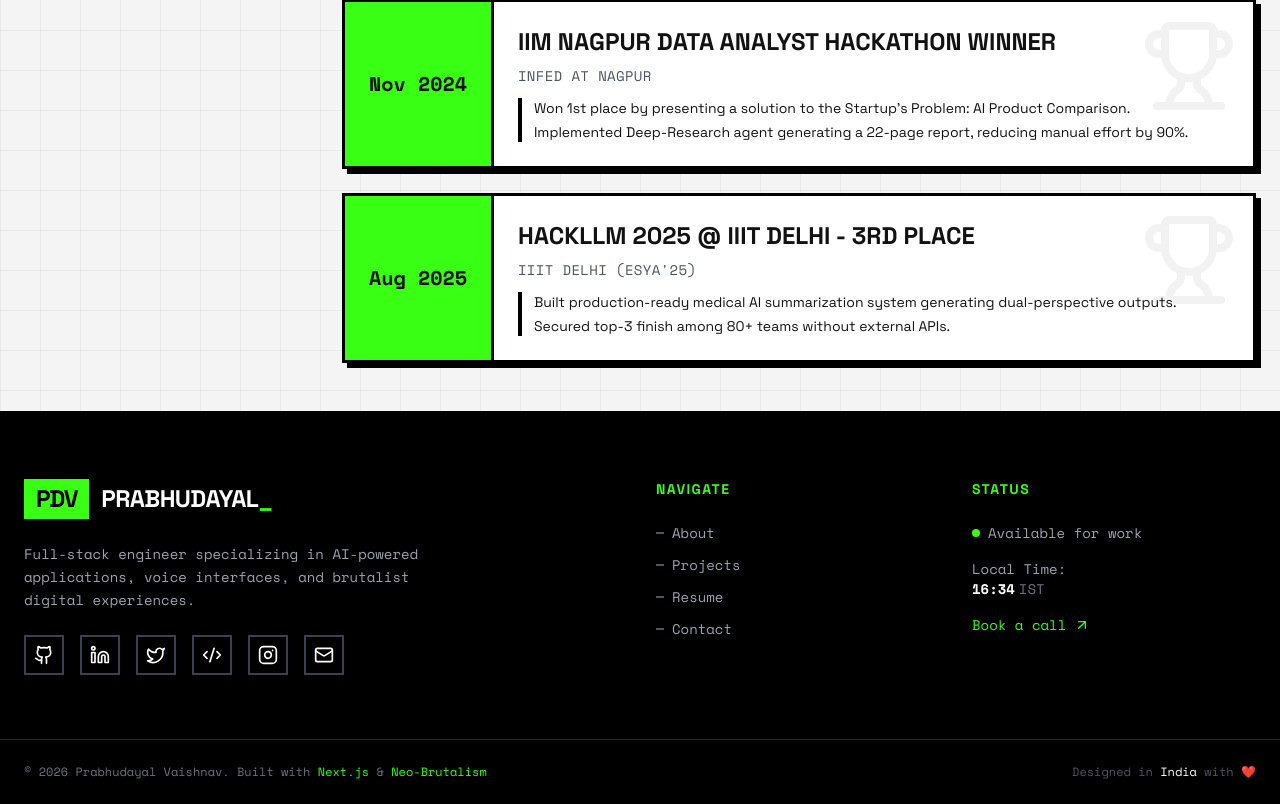
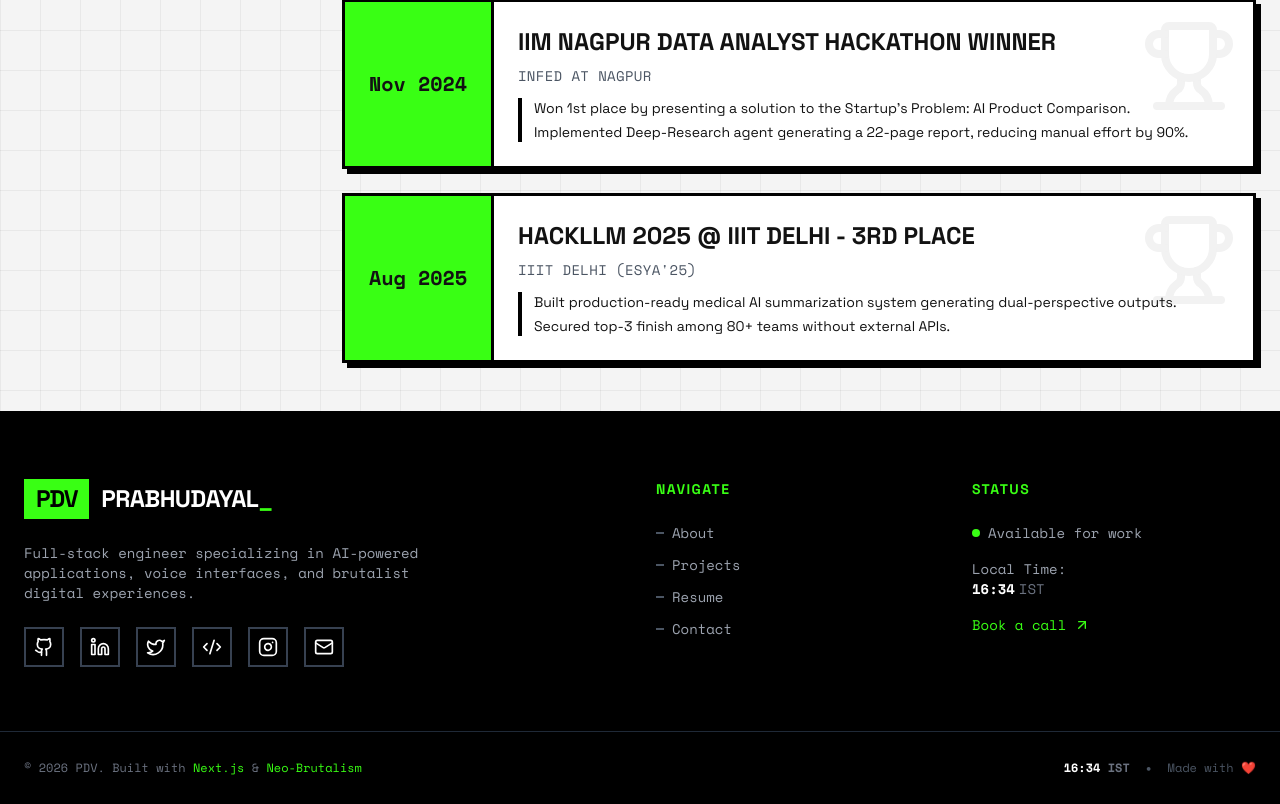
Before and after one commit to xprabhudayal/neo-brutal-v2, a Next.js app: page /resume in a window 1280 px wide. Shown: the part 1973-2777 px from the top of the page. Built offline with nearby package versions, Linux system fonts and the light colour scheme.

Commit message:
style: refine resume and footer layouts

```diff
--- a/app/resume/page.tsx
+++ b/app/resume/page.tsx
@@ -98,10 +98,15 @@ export default function ResumePage() {
                 </p>
               </div>
               <div className="flex flex-wrap gap-4 mt-2">
-                <button className="flex items-center gap-3 px-6 py-3 bg-primary font-bold uppercase tracking-wider btn-neo transition-all">
+                <a
+                  href="/docs/resume.pdf"
+                  target="_blank"
+                  rel="noopener noreferrer"
+                  className="flex items-center gap-3 px-6 py-3 bg-primary font-bold uppercase tracking-wider btn-neo transition-all"
+                >
                   <Download className="w-5 h-5" />
                   Download PDF Resume
-                </button>
+                </a>
 
               </div>
             </div>
--- a/components/NeoFooter.tsx
+++ b/components/NeoFooter.tsx
@@ -43,37 +43,37 @@ export default function NeoFooter() {
     return (
         <footer className="mt-auto border-t-4 border-black bg-black text-white">
             {/* Main Footer Content */}
-            <div className="max-w-7xl mx-auto px-4 md:px-6 py-12 lg:py-16">
-                <div className="grid grid-cols-1 md:grid-cols-2 lg:grid-cols-4 gap-10 lg:gap-8">
+            <div className="max-w-7xl mx-auto px-4 md:px-6 py-8 md:py-12 lg:py-16">
+                <div className="grid grid-cols-1 md:grid-cols-2 lg:grid-cols-4 gap-8 lg:gap-8">
 
-                    {/* Brand Column */}
+                    {/* Brand Column - Always visible */}
                     <div className="lg:col-span-2">
-                        <div className="flex items-center gap-3 mb-6">
-                            <span className="bg-primary text-black px-3 py-1 font-black text-2xl tracking-tighter">PDV</span>
-                            <span className="font-black text-2xl tracking-tight">PRABHUDAYAL<span className="text-primary">_</span></span>
+                        <div className="flex items-center gap-3 mb-4 md:mb-6">
+                            <span className="bg-primary text-black px-3 py-1 font-black text-xl md:text-2xl tracking-tighter">PDV</span>
+                            <span className="font-black text-xl md:text-2xl tracking-tight">PRABHUDAYAL<span className="text-primary">_</span></span>
                         </div>
-                        <p className="font-mono text-sm text-gray-400 leading-relaxed max-w-md mb-6">
+                        <p className="font-mono text-xs md:text-sm text-gray-400 leading-relaxed max-w-md mb-4 md:mb-6 hidden md:block">
                             Full-stack engineer specializing in AI-powered applications,
                             voice interfaces, and brutalist digital experiences.
                         </p>
-                        <div className="flex items-center gap-4">
+                        <div className="flex items-center gap-3 md:gap-4">
                             {socialLinks.map(({ icon: Icon, href, label }) => (
                                 <a
                                     key={label}
                                     href={href}
                                     target="_blank"
                                     rel="noopener noreferrer"
-                                    className="w-10 h-10 border-2 border-gray-700 flex items-center justify-center hover:border-primary hover:bg-primary hover:text-black transition-all duration-200"
+                                    className="w-9 h-9 md:w-10 md:h-10 border-2 border-gray-700 flex items-center justify-center hover:border-primary hover:bg-primary hover:text-black transition-all duration-200"
                                     aria-label={label}
                                 >
-                                    <Icon className="w-5 h-5" />
+                                    <Icon className="w-4 h-4 md:w-5 md:h-5" />
                                 </a>
                             ))}
                         </div>
                     </div>
 
-                    {/* Quick Links */}
-                    <div>
+                    {/* Quick Links - Hidden on mobile */}
+                    <div className="hidden md:block">
                         <h3 className="font-black text-sm uppercase tracking-widest text-primary mb-6">Navigate</h3>
                         <ul className="space-y-3">
                             {quickLinks.map(({ label, href }) => (
@@ -90,8 +90,8 @@ export default function NeoFooter() {
                         </ul>
                     </div>
 
-                    {/* Contact & Status */}
-                    <div>
+                    {/* Contact & Status - Hidden on mobile */}
+                    <div className="hidden md:block">
                         <h3 className="font-black text-sm uppercase tracking-widest text-primary mb-6">Status</h3>
                         <div className="space-y-4">
                             <div className="flex items-center gap-2">
@@ -119,13 +119,17 @@ export default function NeoFooter() {
 
             {/* Bottom Bar */}
             <div className="border-t border-gray-800">
-                <div className="max-w-7xl mx-auto px-4 md:px-6 py-6 flex flex-col md:flex-row justify-between items-center gap-4">
-                    <p className="font-mono text-xs text-gray-500">
-                        © {currentYear} Prabhudayal Vaishnav. Built with <span className="text-primary">Next.js</span> & <span className="text-primary">Neo-Brutalism</span>
+                <div className="max-w-7xl mx-auto px-4 md:px-6 py-4 md:py-6 flex flex-col md:flex-row justify-between items-center gap-2 md:gap-4">
+                    <p className="font-mono text-[10px] md:text-xs text-gray-500 text-center md:text-left">
+                        © {currentYear} PDV. <span className="hidden md:inline">Built with <span className="text-primary">Next.js</span> & <span className="text-primary">Neo-Brutalism</span></span>
                     </p>
-                    <p className="font-mono text-xs text-gray-600">
-                        Designed in <span className="text-white">India</span> with <span className="text-primary">❤️</span>
-                    </p>
+                    <div className="flex items-center gap-2 md:gap-4">
+                        <span className="font-mono text-[10px] md:text-xs text-white font-bold">{currentTime || '--:--'} <span className="text-gray-500">IST</span></span>
+                        <span className="text-gray-600">•</span>
+                        <p className="font-mono text-[10px] md:text-xs text-gray-600">
+                            Made with <span className="text-primary">❤️</span>
+                        </p>
+                    </div>
                 </div>
             </div>
         </footer>
```
